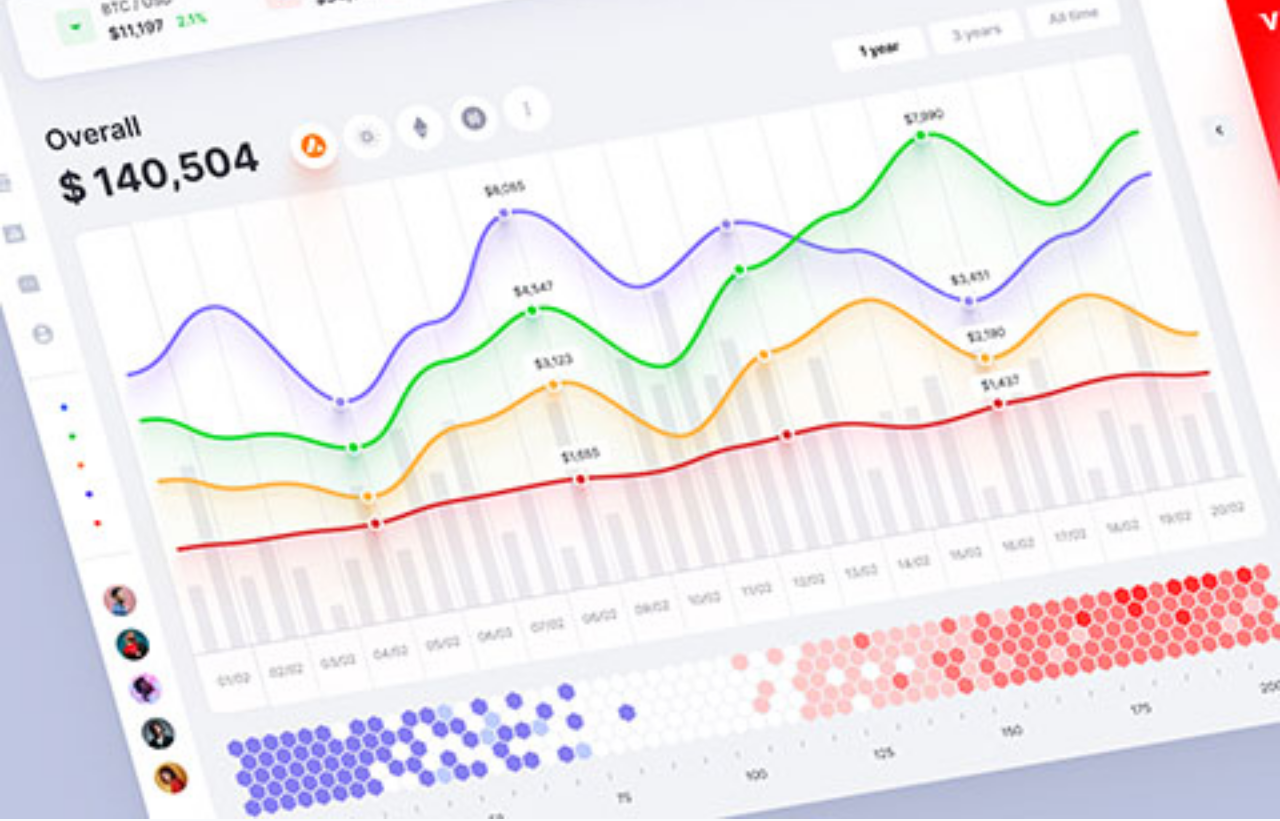
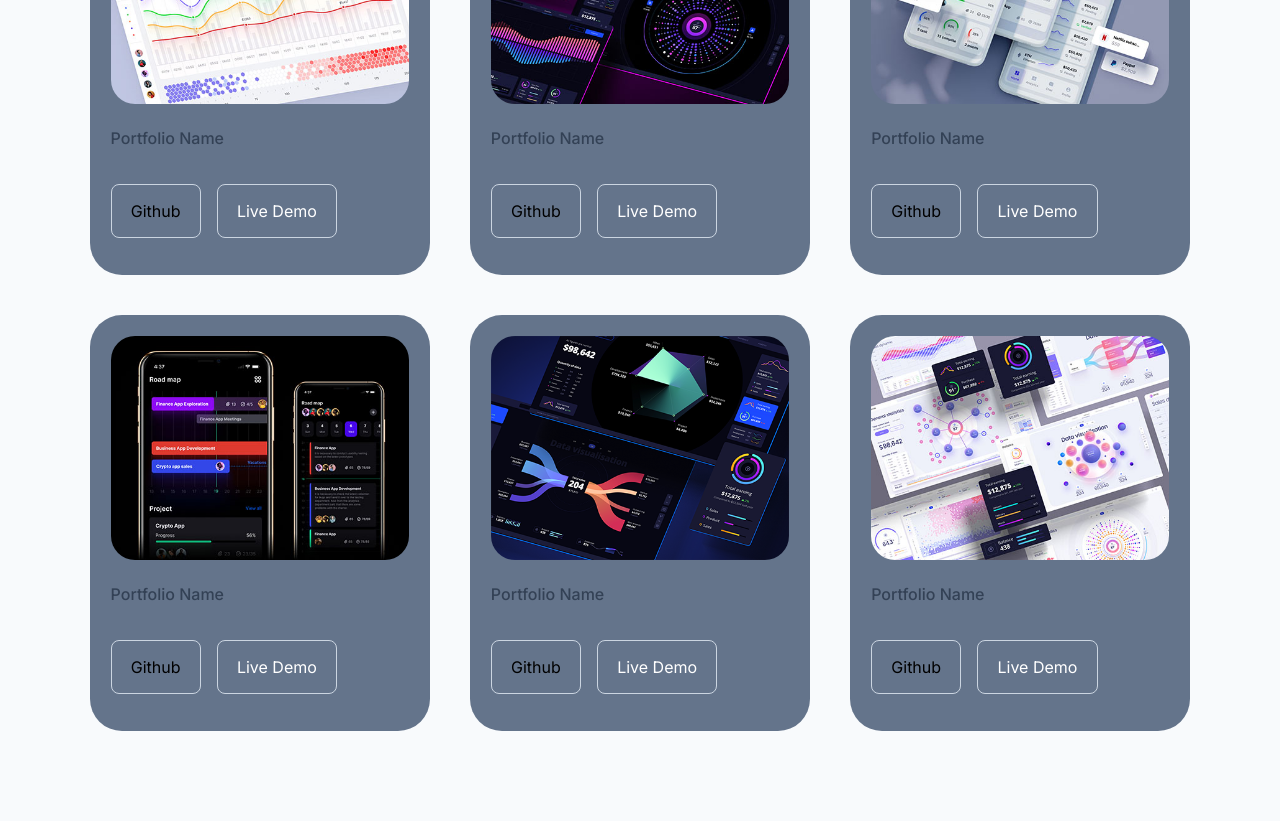
Before and after one commit to Adeyemi-Muaz-Ayomide/my-portfolio, a React (Vite) app: page / in a window 1280 px wide. Shown: the part 2420-3241 px from the top of the page. Built offline with nearby package versions, Linux system fonts and the light colour scheme.

Commit message:
project section completed

```diff
--- a/src/components/projects/Projects.tsx
+++ b/src/components/projects/Projects.tsx
@@ -5,25 +5,80 @@ import IMG4 from "../../assets/portfolio4.jpg";
 import IMG5 from "../../assets/portfolio5.png";
 import IMG6 from "../../assets/portfolio6.jpg";
 
+const data = [
+  {
+    id: 1,
+    image: IMG1,
+    title: "Portfolio Name",
+    github: "Github Link",
+    demo: "Live Demo",
+  },
+  {
+    id: 2,
+    image: IMG2,
+    title: "Portfolio Name",
+    github: "Github Link",
+    demo: "Live Demo",
+  },
+  {
+    id: 3,
+    image: IMG3,
+    title: "Portfolio Name",
+    github: "Github Link",
+    demo: "Live Demo",
+  },
+  {
+    id: 4,
+    image: IMG4,
+    title: "Portfolio Name",
+    github: "Github Link",
+    demo: "Live Demo",
+  },
+  {
+    id: 5,
+    image: IMG5,
+    title: "Portfolio Name",
+    github: "Github Link",
+    demo: "Live Demo",
+  },
+  {
+    id: 6,
+    image: IMG6,
+    title: "Portfolio Name",
+    github: "Github Link",
+    demo: "Live Demo",
+  },
+];
 const Projects = () => {
+  const articleStyle =
+    "p-5 rounded-[2rem] border border-solid border-transparent transition-all duration-500 ease-in bg-slate-500 hover:bg-transparent hover:border-slate-500";
+  const imageStyle = "rounded-3xl overflow-hidden";
+  const headingThreeStyle = "mt-5 mr-0 mb-8";
+  const itemCta = "gap-10 flex gap-4 mb-4";
   return (
     <section id="project">
       <h5>My Recent Work</h5>
       <h2>Projects</h2>
 
-      <div>
-        <article>
-          <div>
-            <img src={IMG1} alt="" />
+      <div className=" container grid grid-cols-3 gap-10 max-[1000px]:grid-cols-2 max-[1000px]:gap-5 max-[600px]:grid-cols-1 max-[600px]:gap-4">
+        {data.map((data) => (
+          <article className={articleStyle} key={data.id}>
+            <div className={imageStyle}>
+              <img src={data.image} alt={data.title} />
             </div>
-          <h3>This is a portfolio item title</h3>
-          <a href="" className=" btn ">
+            <h3 className={headingThreeStyle}>
+              {data.title}
+            </h3>
+            <div className={itemCta}>
+              <a href={data.github} className=" btn ">
                 Github
               </a>
-          <a href="" className=" btn-primary" target="_blank">
+              <a href={data.demo} className="btn btn-primary" target="_blank">
                 Live Demo
               </a>
+            </div>
           </article>
+        ))}
       </div>
     </section>
   );
```
Lines whose indentation alone changed are shown as unchanged.
